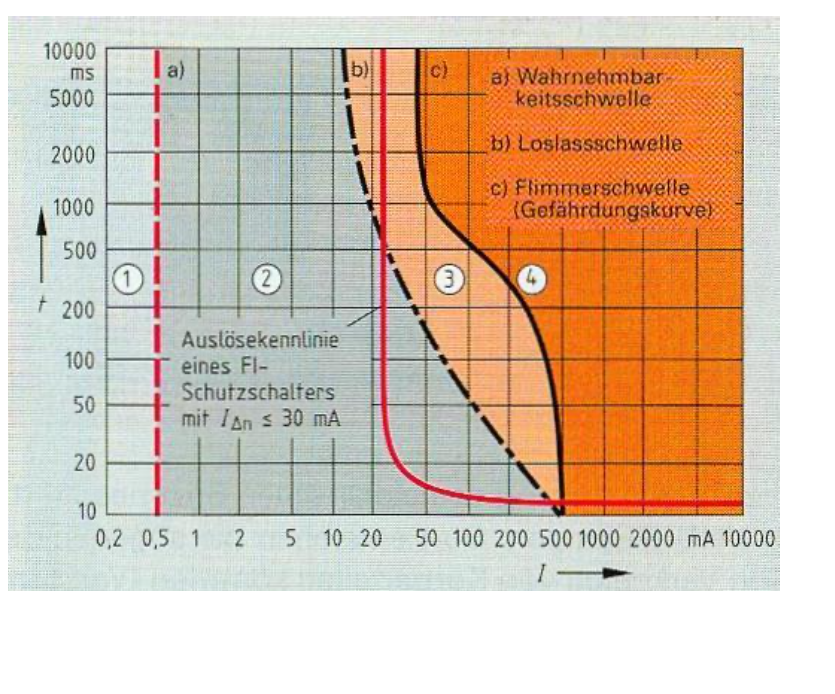
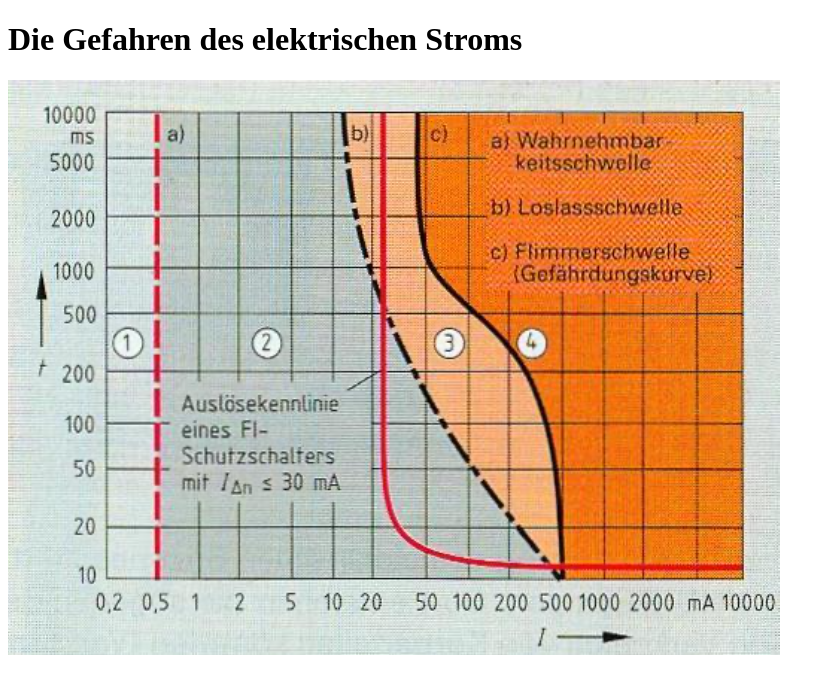
Before and after one commit to onetwothreeyourenotcomingforme/Die-Gefahren-des-Stroms, a plain HTML site: page index.html in a window 1280 px wide. Shown: the whole page, without its empty margins (0-835 px from the left). Drawn offline with Linux system fonts and the light colour scheme.

Commit message:
Update index.html

```diff
--- a/index.html
+++ b/index.html
@@ -2,9 +2,15 @@
 <html lang="de" dir="ltr">
   <head>
     <meta charset="utf-8">
-    <title></title>
+    <title>Die Gefahren des Elektrischen Stroms</title>
   </head>
+
   <body>
+
+    <h1>
+    Die Gefahren des elektrischen Stroms
+    </h1>
+
   <p class="aligncenter">
      <img src="Diagramm.png">
     </p>
```
